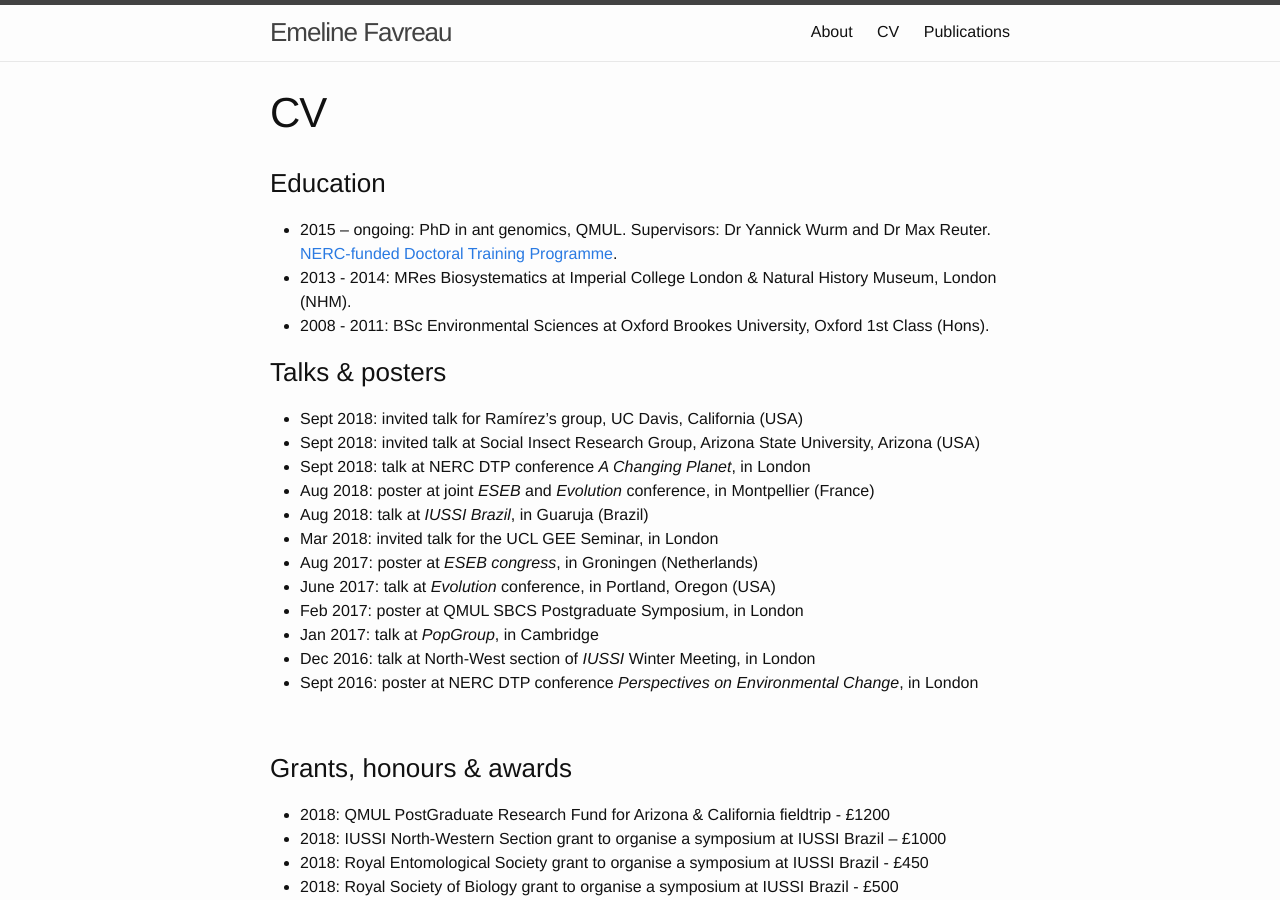
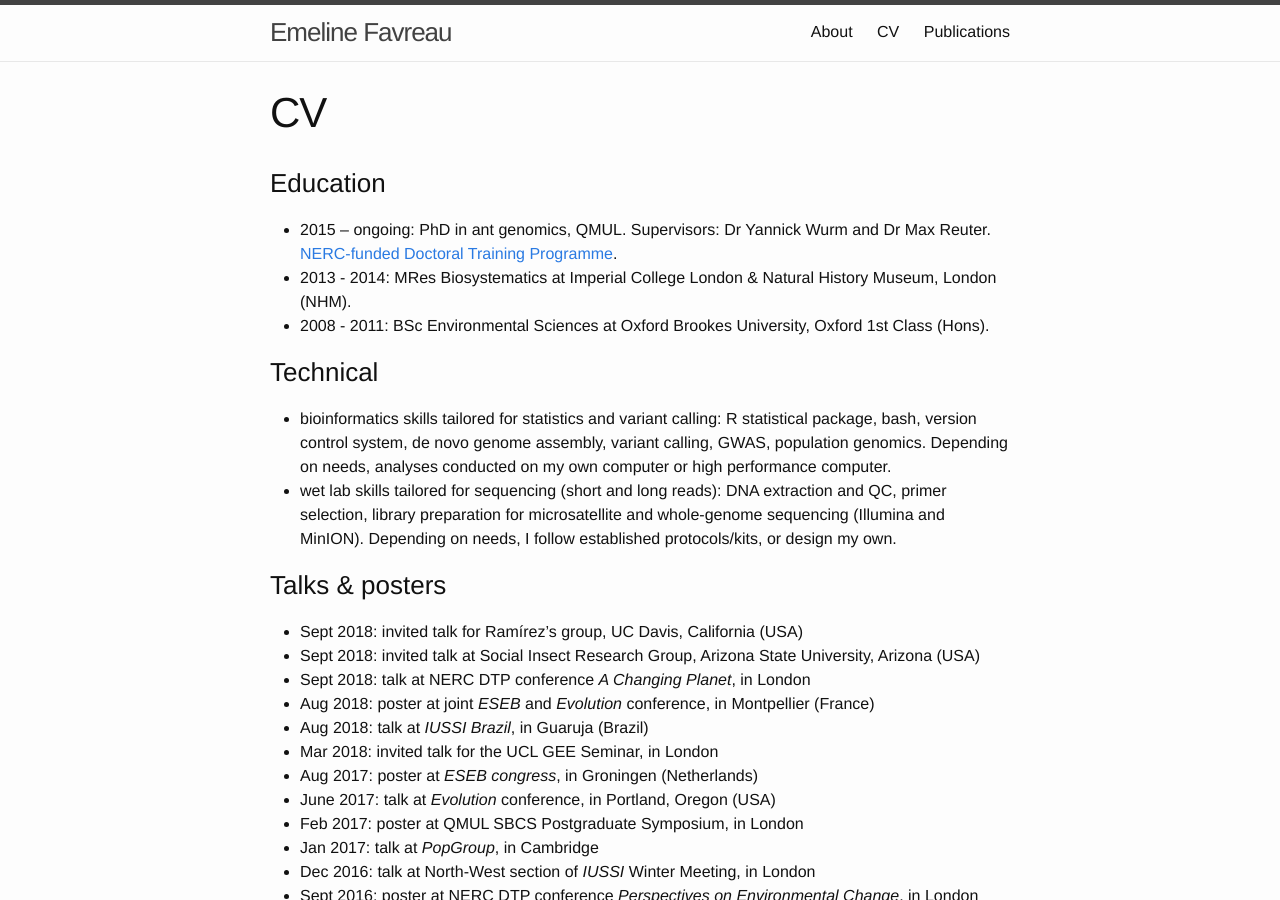
Before and after one commit to EmelineFavreau/EmelineFavreau.github.io, a Jekyll site: the page built from cv.md, in a window 1280 px wide and 900 px high. Built offline with Jekyll 4.4.1, drawn with Linux system fonts in a browser that asks for light colours.

Commit message:
add competences to cv

```diff
--- a/cv.md
+++ b/cv.md
@@ -8,6 +8,9 @@ permalink: /cv/
 - 2013 - 2014: MRes Biosystematics at Imperial College London & Natural History Museum, London (NHM).
 - 2008 - 2011: BSc Environmental Sciences at Oxford Brookes University, Oxford 1st Class (Hons).
 
+### Technical
+- bioinformatics skills tailored for statistics and variant calling: R statistical package, bash, version control system, de novo genome assembly, variant calling, GWAS, population genomics. Depending on needs, analyses conducted on my own computer or high performance computer.
+- wet lab skills tailored for sequencing (short and long reads): DNA extraction and QC, primer selection, library preparation for microsatellite and whole-genome sequencing (Illumina and MinION). Depending on needs, I follow established protocols/kits, or design my own.
 
 ### Talks & posters
 - Sept 2018: invited talk for Ramírez's group, UC Davis, California (USA)
```
